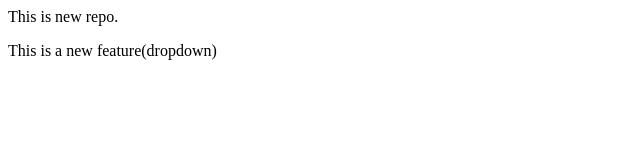
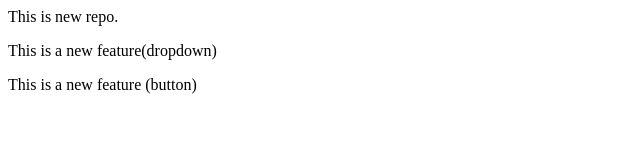
Before and after one commit to rituraj9b-max/localrepo, a plain HTML site: page index.html in a window 1280 px wide. Shown: the whole page, without its empty margins (0-640 px from the left). Drawn offline with Linux system fonts and the light colour scheme.

Commit message:
Add both features

```diff
--- a/index.html
+++ b/index.html
@@ -1,2 +1,3 @@
 <p>This is new repo.</p>
 <p>This is a new feature(dropdown)</p>
+<p>This is a new feature (button)</p>
```
